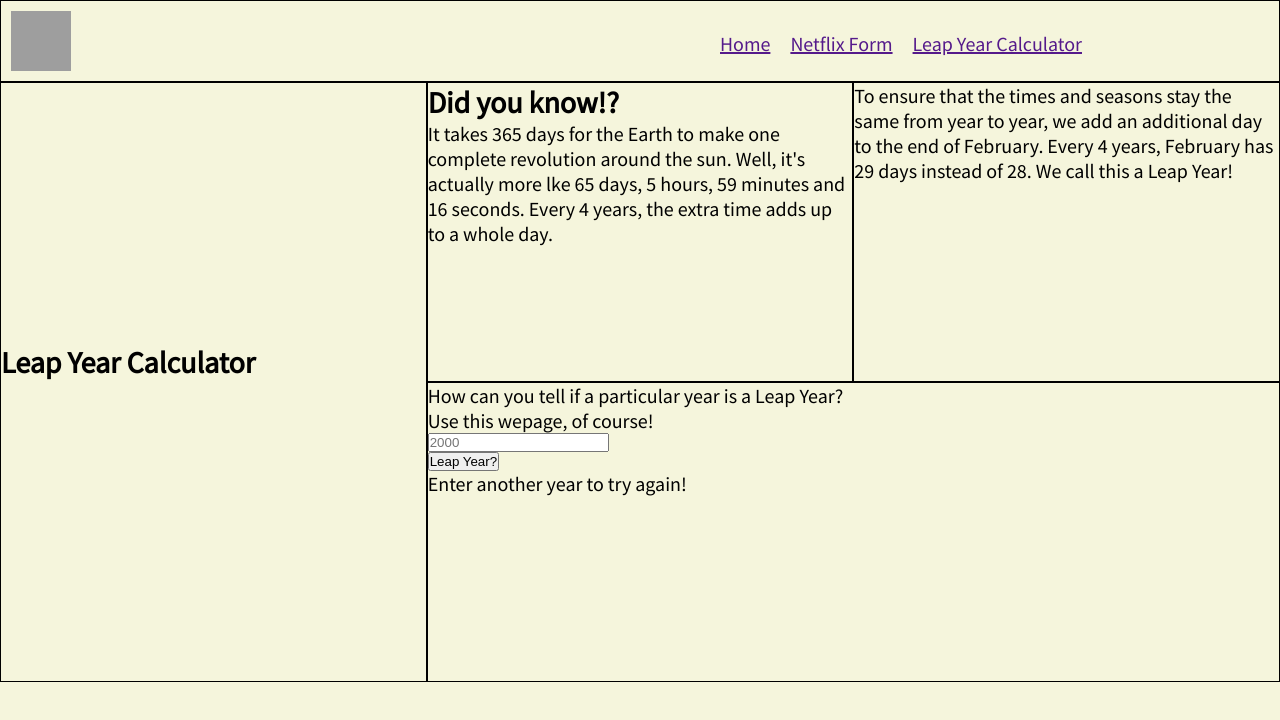
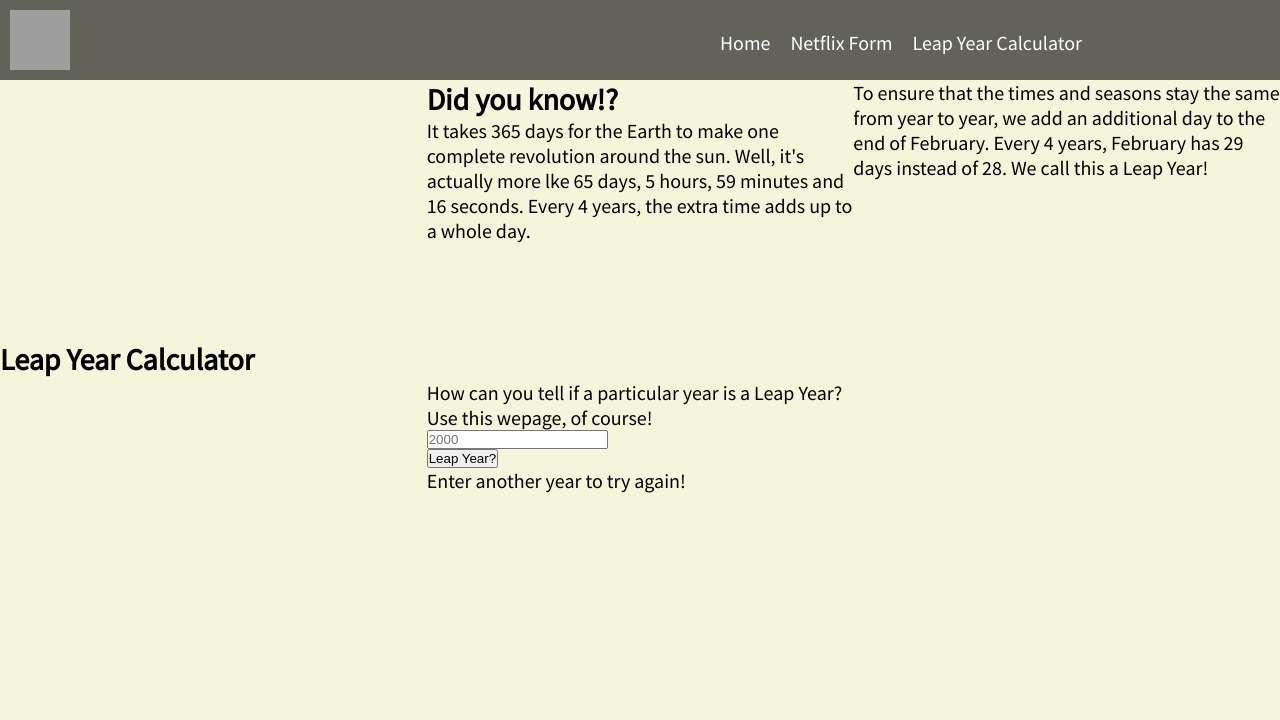
Before and after one commit to dean-the-dream/leap-year-test, a plain HTML site: page index.html in a window 1280 px wide. Drawn offline with Linux system fonts and the light colour scheme; grey boxes are pictures that could not be loaded.

Commit message:
fix: change nav header style and fonts

```diff
--- a/main.css
+++ b/main.css
@@ -15,6 +15,7 @@ body {
 }
 nav {
    overflow: auto;
+   background-color: rgba(0, 0, 0, .60);
 }
 
 nav div {
@@ -44,6 +45,11 @@ section {
     height: 600px;
 }
 
+a {
+    color: white;
+    text-decoration: none;
+}
+
 section#title h1 {
     margin: 260px auto;
 }
@@ -56,6 +62,6 @@ main{
     float: left;
 }
 
-main,section, nav {
+/* main,section, nav {
     border: solid black 1px;
-}
+} */
```
